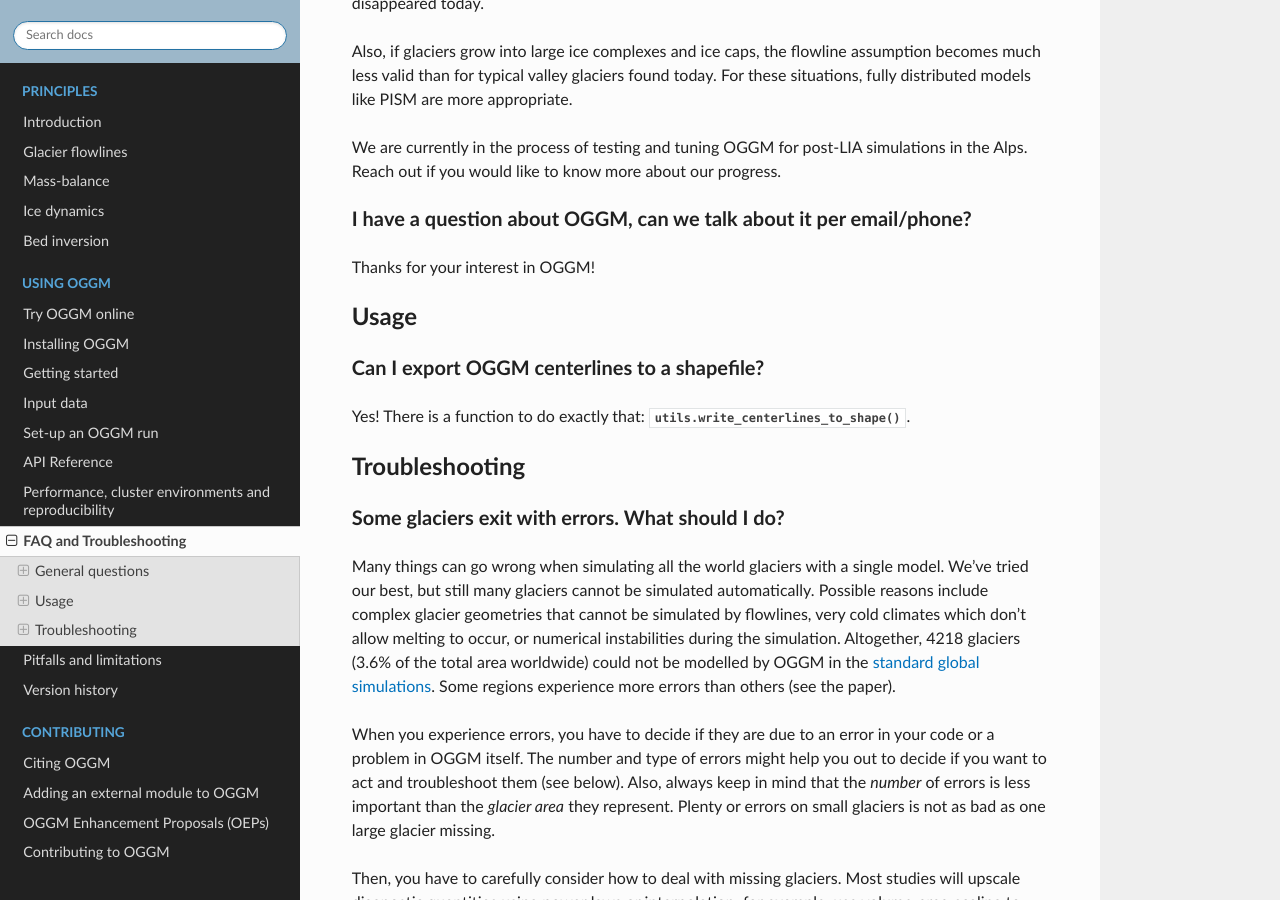
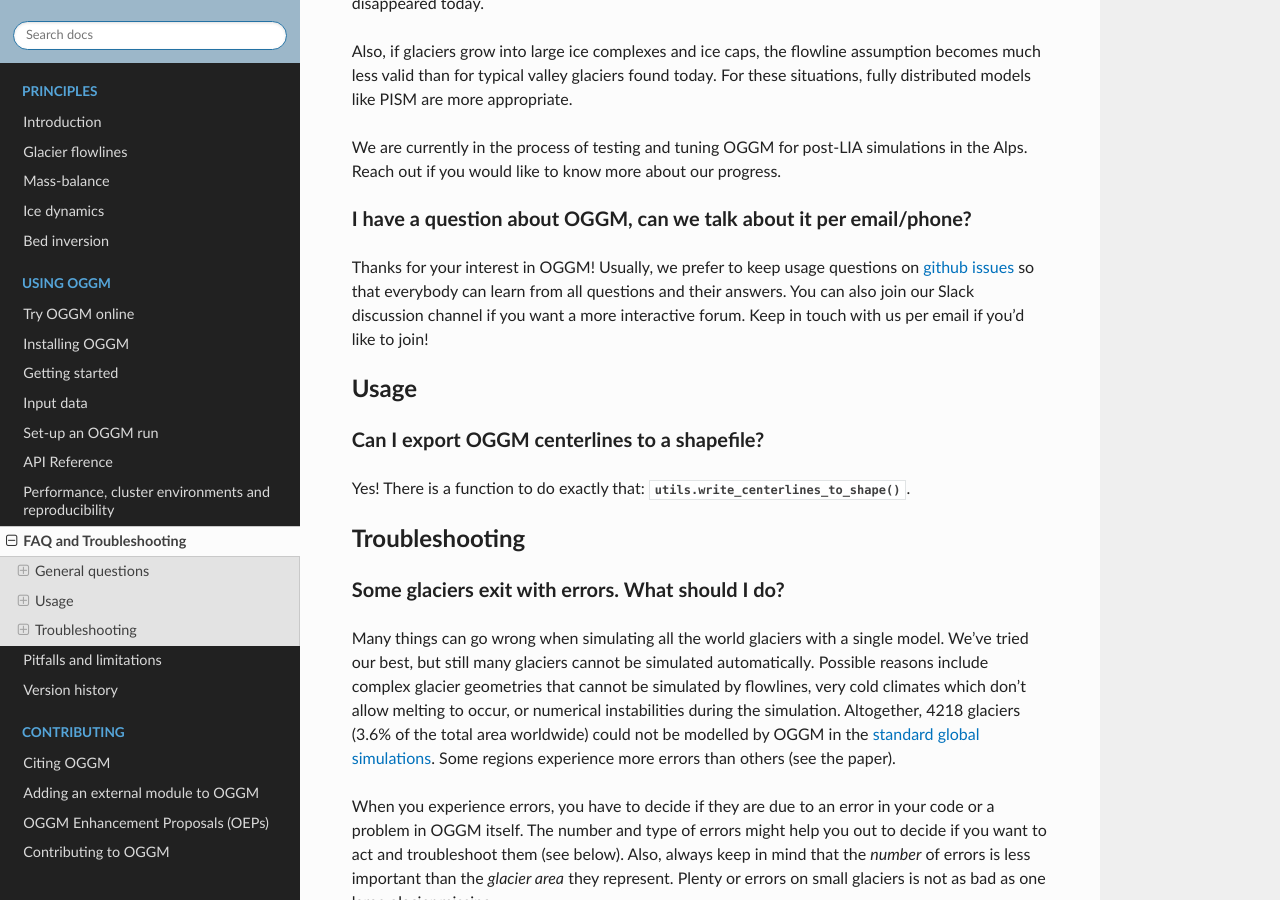
Before and after one commit to OGGM/oggm, a Sphinx documentation site: the page built from docs/faq.rst, in a window 1280 px wide and 900 px high, scrolled down 1202 px. Built offline with Sphinx 7.4.7 and the Read the Docs theme 2.0.0, drawn with Linux system fonts in a browser that asks for light colours; the version number could not be read and is left out.

Commit message:
Update faq.rst

```diff
--- a/docs/faq.rst
+++ b/docs/faq.rst
@@ -78,7 +78,12 @@ progress.
 I have a question about OGGM, can we talk about it per email/phone?
 -------------------------------------------------------------------
 
-Thanks for your interest in OGGM!
+Thanks for your interest in OGGM! Usually, we prefer to keep
+usage questions on `github issues <https://github.com/OGGM/oggm/issues>`_
+so that everybody can learn from all questions and their answers.
+You can also join our Slack discussion channel if you want a
+more interactive forum. Keep in touch with us per email if you'd
+like to join!
 
 
 Usage
```
